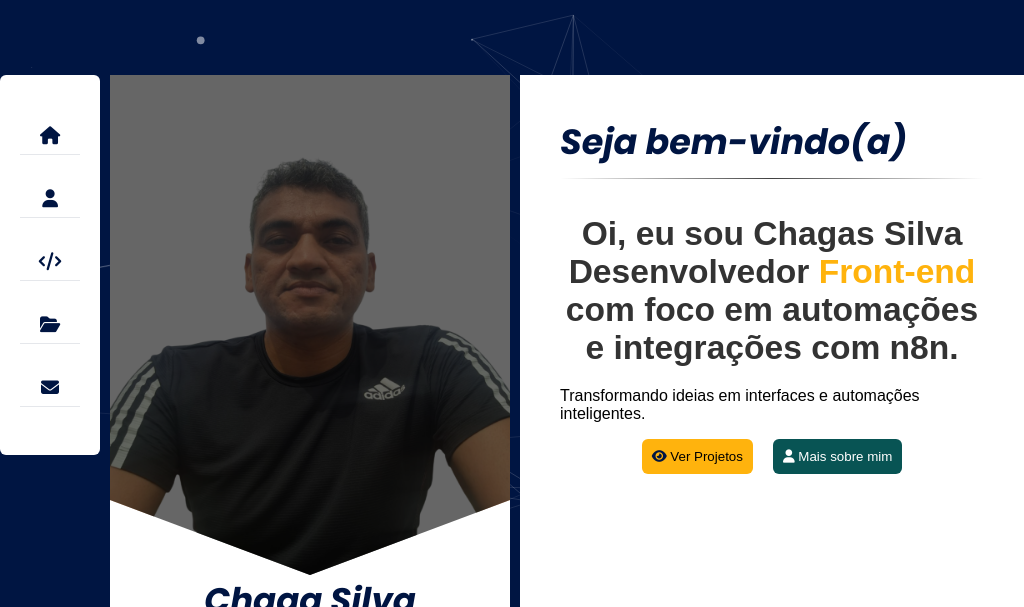
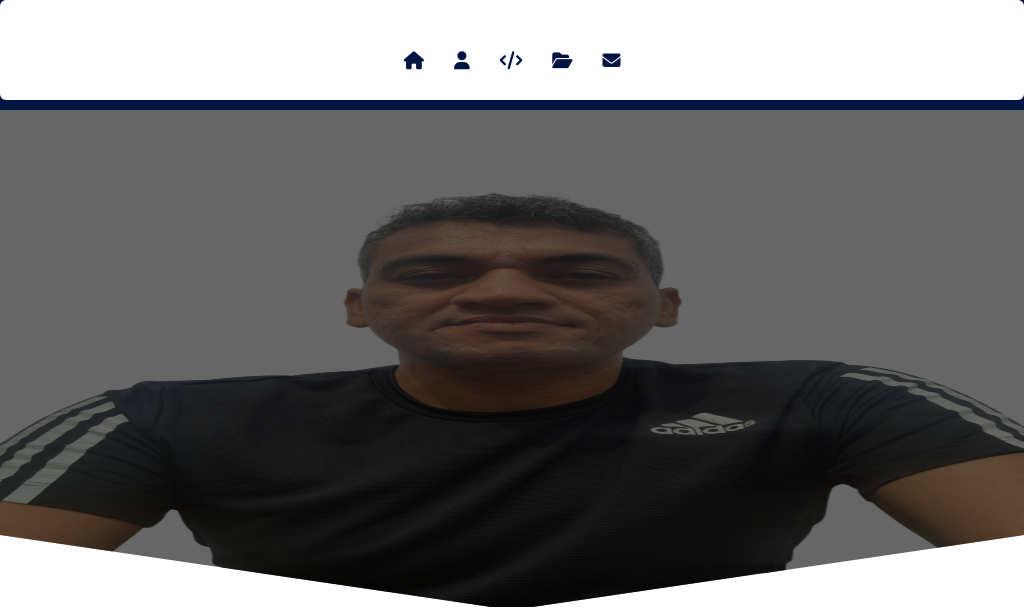
Before and after one commit to chagassilva/my-portfolio, a plain HTML site: page index.html in a window 1024 px wide. Shown: the top 607 px of the page. Drawn offline with nearby package versions, Linux system fonts and the light colour scheme; a web font is replaced by a local one.

Commit message:
Add responsividade 1024 a 1279

```diff
--- a/responsividade.css
+++ b/responsividade.css
@@ -320,6 +320,117 @@
 /* Laptops e desktops padrão */
 @media (min-width: 1024px) and (max-width: 1279px) {
   /* Estilos para notebooks e desktops comuns */
+   #particles-js {
+    display: none;
+  }
+
+  .vcard-container {
+    display: grid;
+    grid-template-columns: 1fr;
+  }
+
+  .menu {
+    background: #fff;
+    color: #fff;
+    padding: 40px 20px;
+    max-width: 1500px;
+    border-radius: 6px;
+    height: 100px;
+  }
+
+  .menu ul {
+    display: flex;
+    flex-direction: row;
+    justify-content: center;
+    align-items: center;
+    padding: 0px 10px;
+    width: auto;
+    border-radius: none;
+  }
+
+  .menu a {
+    padding: 0 15px;
+    border-bottom: none;
+  }
+
+  .menu a:hover {
+    color: #747474;
+    transform: translateX(5px);
+  }
+
+  .menu-item {
+    position: relative;
+    display: flex;
+    justify-content: center;
+    align-items: center;
+    color: #fff;
+    font-size: 22px;
+    text-decoration: none;
+    width: 100%;
+    height: 40px;
+    overflow: visible;
+  }
+
+  .menu-item::after {
+    content: attr(data-label);
+    position: absolute;
+    left: 0px;
+    top: -50%;
+    transform: translate3d(30%);
+    background-color: #085454;
+    color: white;
+    padding: 6px 12px;
+    border-top-left-radius: 13px;
+    border-bottom-right-radius: 13px;
+    white-space: nowrap;
+    overflow: hidden;
+    width: 30%;
+    opacity: 0;
+    transition: width 0.3s ease, opacity 0.3s ease;
+    font-size: 14px;
+    z-index: 10;
+    font-family: "Segoe UI", Tahoma, Geneva, Verdana, sans-serif;
+  }
+
+  .menu-item:hover::after {
+    width: auto;
+    opacity: 1;
+  }
+
+  #home {
+    height: 100vh;
+    overflow-y: auto;
+  }
+
+  .text-home {
+    display: flex;
+    flex-direction: column;
+    justify-content: center;
+    align-items: center;
+    height: auto;
+    font-size: 15px;
+  }
+
+  .container-btn {
+    margin-top: 80px;
+  }
+
+  #contato {
+    width: 100vw;
+  }
+
+  .skills-grid{
+    display: grid;
+    grid-template-columns: 1fr 1fr 1fr 1fr 1fr 1fr;
+  }
+
+  .profile{
+    padding-bottom: 30px;
+  }
+
+  #home{
+    height: 100%;
+  }
 }
 
 /* Desktops grandes */
```
